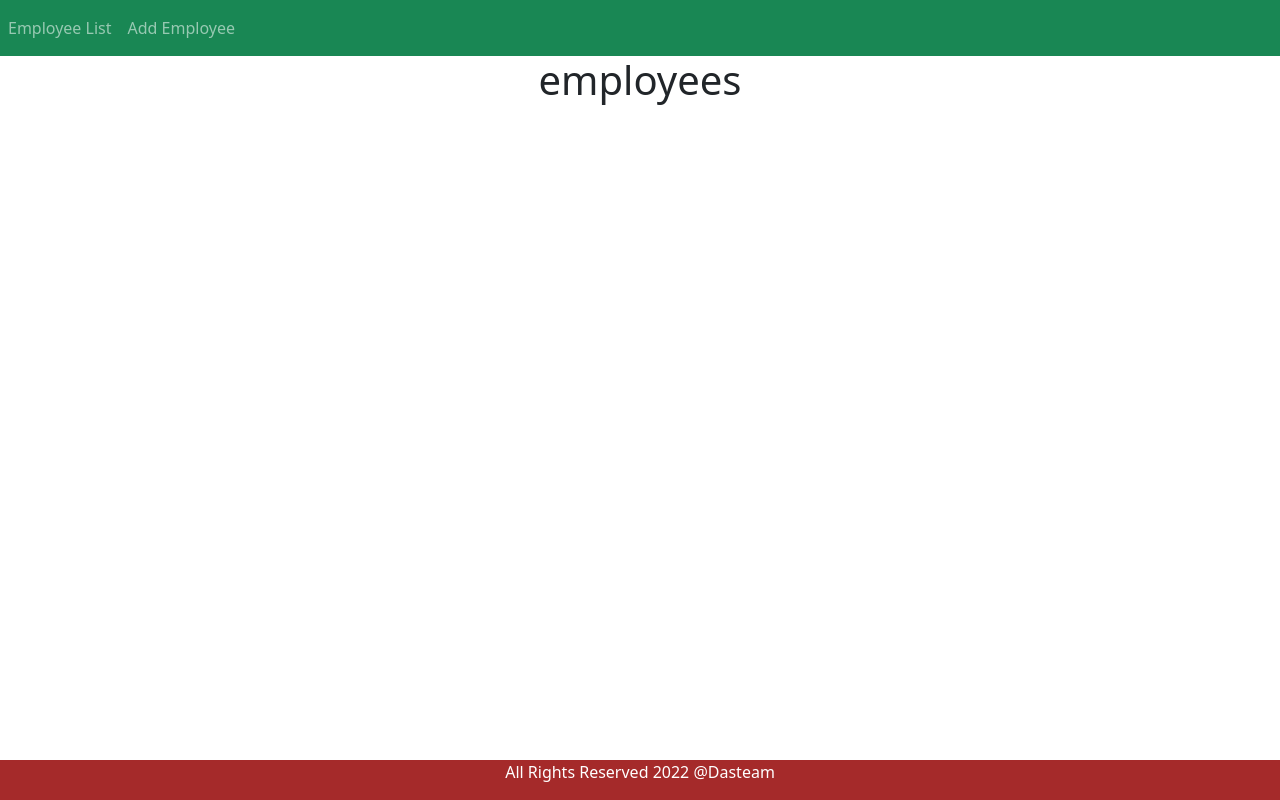
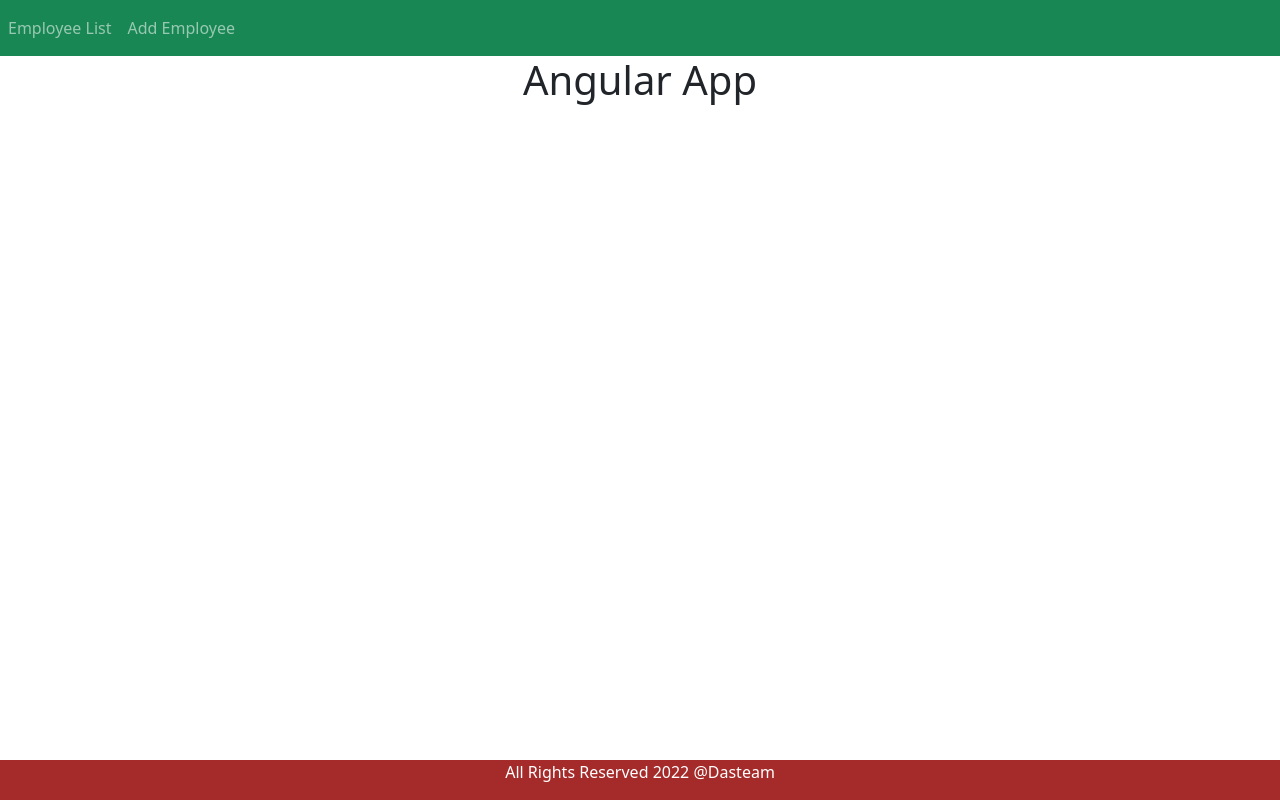
Before and after one commit to Animesh245/Employee-Management-System, an Angular app in the folder Frontend/src/main/frontend/: page / in a window 1280 px wide. Built offline with nearby package versions, Linux system fonts and the light colour scheme.

Commit message:
Changed App Name

```diff
--- a/Frontend/src/main/frontend/src/app/app.component.ts
+++ b/Frontend/src/main/frontend/src/app/app.component.ts
@@ -6,5 +6,5 @@ import { Component } from '@angular/core';
   styleUrls: ['./app.component.css']
 })
 export class AppComponent {
-  title = 'employees';
+  title = 'Angular App';
 }
```
